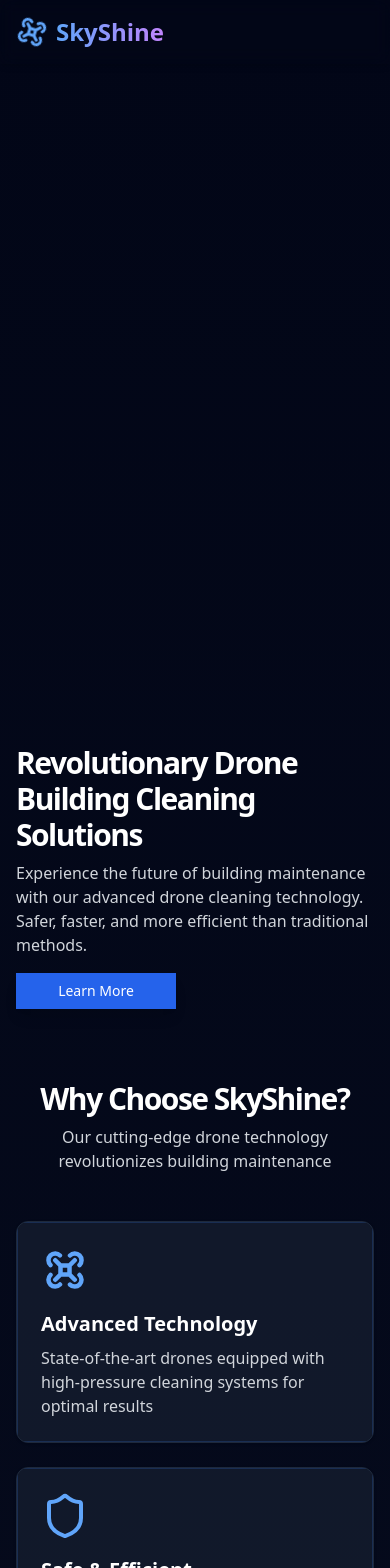
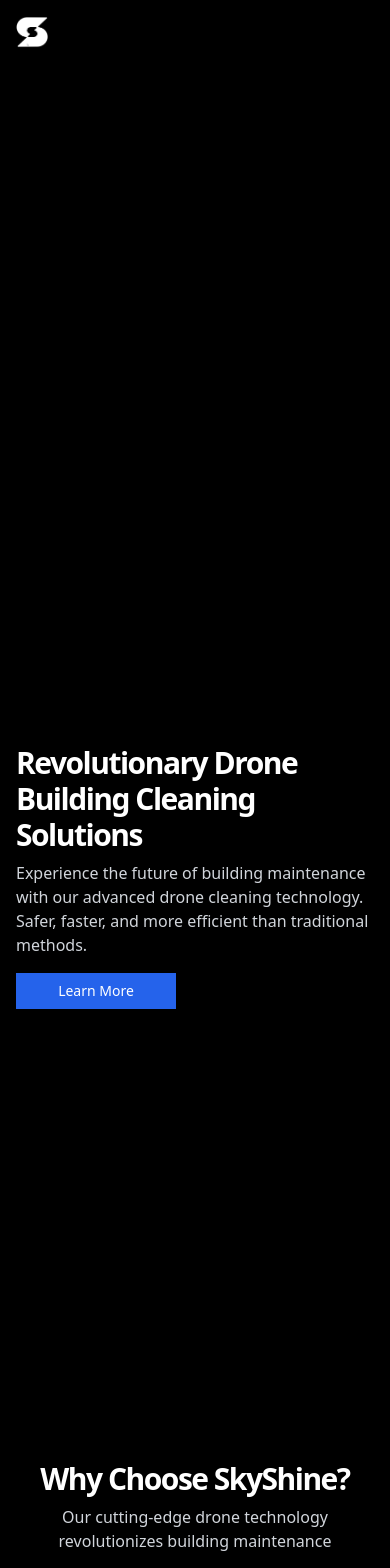
Before and after one commit to So8oS/skyshine, a Next.js app: page / in a window 390 px wide. Shown: the top 1568 px of the page. Built offline with nearby package versions, Linux system fonts and the light colour scheme.

Commit message:
website theme and layout update.

```diff
--- a/app/layout.tsx
+++ b/app/layout.tsx
@@ -1,4 +1,4 @@
-import type { Metadata } from "next";
+import Metadata from "next";
 import { Roboto } from "next/font/google";
 import "./globals.css";
 import Navbar from "@/components/Navbar";
@@ -22,7 +22,7 @@ export default function RootLayout({
   return (
     <html lang="en">
       <body
-        className={`${roboto.variable} ${roboto.variable} flex flex-col  bg-gradient-to-b from-slate-950 to-slate-900 `}
+        className={`${roboto.variable} ${roboto.variable} flex flex-col bg-black `}
       >
         <Navbar />
         <div className="min-h-screen  mx-auto max-w-screen-2xl w-full flex flex-col items-center justify-center ">
--- a/app/page.tsx
+++ b/app/page.tsx
@@ -2,18 +2,18 @@
 
 import Features from "../components/Features";
 import HowItWorks from "@/components/How";
-import BlogSection from "@/components/BlogSection";
+// import BlogSection from "@/components/BlogSection";
 import RequestQuote from "@/components/RequestQuote";
-import GalleryComponent from "@/components/GalleryComponent";
+// import GalleryComponent from "@/components/GalleryComponent";
 import Hero from "@/components/Hero";
-
+import Footer from "@/components/footer";
 export default function LandingPage() {
   return (
     <main className="w-full  ">
       <iframe
         src={
           process.env.NODE_ENV === "development"
-            ? "http://localhost:3001/"
+            ? "http://localhost:3002/"
             : "https://drone-scene-chi.vercel.app/"
         }
         className="w-full lg:h-[93dvh]  h-[75vh] 3xl:h-[95dvh] "
@@ -21,9 +21,10 @@ export default function LandingPage() {
       <Hero />
       <Features />
       <HowItWorks />
-      <GalleryComponent />
-      <BlogSection />
+      {/* <GalleryComponent /> */}
+      {/* <BlogSection /> */}
       <RequestQuote />
+      <Footer />
     </main>
   );
 }
--- a/components/Features.tsx
+++ b/components/Features.tsx
@@ -71,9 +71,9 @@ function Features() {
               transition={{ delay: 0.6, duration: 0.8 }}
               whileInView={{ opacity: 1, y: 0 }}
             >
-              <Card className="relative overflow-hidden bg-slate-800/50 border-slate-800">
+              <Card className="relative overflow-hidden bg-black/80 border-white/30">
                 <CardContent className="p-6">
-                  <feature.icon className="h-12 w-12 text-blue-400 mb-4" />
+                  <feature.icon className="h-12 w-12 text-white/80 mb-4" />
                   <h3 className="text-xl font-bold text-white mb-2">
                     {feature.title}
                   </h3>
--- a/components/Footer.tsx
+++ /dev/null
@@ -1,31 +0,0 @@
-import React from "react";
-import { Button } from "@/components/ui/button";
-import { DrillIcon as Drone } from "lucide-react";
-
-const Footer = () => {
-  return (
-    <footer className="w-full py-6 bg-slate-950">
-      <div className="container px-4 md:px-6">
-        <div className="flex flex-col items-center justify-between gap-4 md:flex-row">
-          <div className="flex items-center space-x-2">
-            <Drone className="h-6 w-6 text-blue-400" />
-            <span className="font-bold text-white">SkyShine</span>
-          </div>
-          <p className="text-center text-sm text-gray-300">
-            © 2024 SkyShine. All rights reserved.
-          </p>
-          <div className="flex gap-4">
-            <Button variant="ghost" className="text-gray-300 hover:text-white">
-              Privacy Policy
-            </Button>
-            <Button variant="ghost" className="text-gray-300 hover:text-white">
-              Terms of Service
-            </Button>
-          </div>
-        </div>
-      </div>
-    </footer>
-  );
-};
-
-export default Footer;
--- a/components/Hero.tsx
+++ b/components/Hero.tsx
@@ -8,7 +8,7 @@ const Hero = () => {
   return (
     <section className="container px-4 md:px-6 pt-12 md:pt-24">
       <div className="grid gap-6 lg:grid-cols-[1fr_500px] lg:gap-12 xl:grid-cols-[1fr_600px] relative">
-        <div className="flex flex-col justify-center space-y-4">
+        <div className="flex flex-col  space-y-4">
           <motion.div
             className="space-y-2"
             initial={{ opacity: 0, y: 20 }}
@@ -51,32 +51,16 @@ const Hero = () => {
             </button> */}
           </motion.div>
         </div>
-        <motion.div
-          initial={{ opacity: 1, y: "100vh" }}
-          animate={{
-            opacity: 1,
-            y: 0,
-            translateY: [0, -20, 0],
-            rotateY: [0, 10, 0],
-          }}
-          transition={{
-            duration: 10,
-            delay: 0.3,
-            type: "spring",
-            bounce: 0.3,
-            translateY: {
-              duration: 4,
-              repeat: Infinity,
-              ease: "easeInOut",
-            },
-            rotateY: {
-              duration: 5,
-              repeat: Infinity,
-              ease: "easeInOut",
-            },
-          }}
-        >
+        <motion.div className="w-full h-full flex items-center justify-center">
           {/* <DroneCanvas /> */}
+          <iframe
+            src={
+              process.env.NODE_ENV === "development"
+                ? "http://localhost:3002/showcase"
+                : "https://drone-scene-chi.vercel.app/showcase"
+            }
+            className="w-full h-[45vh] xl:h-[50vh]   "
+          ></iframe>
         </motion.div>
       </div>
     </section>
--- a/components/How.tsx
+++ b/components/How.tsx
@@ -54,7 +54,7 @@ export default function HowItWorks() {
         </div>
 
         <div className="relative mt-12 lg:mt-20">
-          <div className="absolute inset-x-0 hidden xl:px-44 top-2 md:block md:px-20 lg:px-28">
+          <div className="absolute inset-x-0 hidden xl:px-52 top-2 md:block md:px-28 lg:px-40">
             <img
               alt=""
               loading="lazy"
--- a/components/Navbar.tsx
+++ b/components/Navbar.tsx
@@ -1,7 +1,7 @@
+/* eslint-disable @next/next/no-img-element */
 "use client";
 
 import React, { useEffect, useState } from "react";
-import { PiDroneBold } from "react-icons/pi";
 import Link from "next/link";
 import { motion } from "motion/react";
 // import CustomDrawer from "./Drawer";
@@ -26,19 +26,19 @@ const Navbar = () => {
 
   return (
     <motion.nav
-      className={`px-4 lg:px-6 h-16 flex items-center justify-between mx-auto max-w-screen-2xl w-full relative sticky top-0 z-50 py-2 bg-background/60 backdrop-blur shadow-md transition-all duration-500 ${
-        isScrolled ? "bg-slate-900 bg-opacity-90 backdrop-blur-sm" : ""
+      className={`px-4 lg:px-6 h-16 flex items-center border-white/10 relative sticky top-0 z-50 py-2 bg-background/60 backdrop-blur shadow-md transition-all duration-500 ${
+        isScrolled ? "bg-black border-b  bg-opacity-90 backdrop-blur-sm" : ""
       }`}
       initial={{ opacity: 0, y: 0 }}
       animate={{ opacity: 1, y: 0 }}
       transition={{ duration: 0.5 }}
     >
-      <div className="flex items-center space-x-4">
+      <div className="flex items-center space-x-4 justify-between mx-auto max-w-screen-2xl w-full ">
         <Link href="/" className="flex items-center space-x-2 pr-4">
-          <PiDroneBold className="h-8 w-8 text-blue-400 animate-spin" />
-          <span className="font-bold text-2xl bg-gradient-to-r from-blue-400 to-purple-400 text-transparent bg-clip-text">
+          <img src="/skyshinelogowhite.png" alt="logo" className="h-8 w-8" />
+          {/* <span className="font-bold text-2xl bg-gradient-to-r from-blue-400 to-purple-400 text-transparent bg-clip-text">
             SkyShine
-          </span>
+          </span> */}
         </Link>
         {/* <ul className="hidden lg:flex gap-4 sm:gap-6">
           <Link
--- /dev/null
+++ b/components/footer.tsx
@@ -0,0 +1,167 @@
+/* eslint-disable @next/next/no-img-element */
+import Link from "next/link";
+import {
+  Facebook,
+  Twitter,
+  Instagram,
+  Linkedin,
+  Mail,
+  Phone,
+} from "lucide-react";
+
+export default function Footer() {
+  return (
+    <footer className="bg-black border-t border-white/30">
+      <div className="container mx-auto px-4 py-12">
+        <div className="grid grid-cols-1 md:grid-cols-4 gap-8">
+          <div className="space-y-4">
+            <div className="flex items-center space-x-2">
+              <div className="w-10 h-10 flex items-center justify-center">
+                <img
+                  src="/skyshinelogowhite.png"
+                  alt="SkyShine Logo"
+                  className="w-full h-full object-contain"
+                />
+              </div>
+              <span className="text-xl font-bold text-white">SkyShine</span>
+            </div>
+            <p className="text-gray-400">
+              Revolutionary drone technology for building maintenance and
+              cleaning solutions.
+            </p>
+            <div className="flex space-x-4">
+              <Link
+                href="#"
+                className="text-gray-400 hover:text-white transition-colors"
+              >
+                <Facebook className="h-5 w-5" />
+              </Link>
+              <Link
+                href="#"
+                className="text-gray-400 hover:text-white transition-colors"
+              >
+                <Twitter className="h-5 w-5" />
+              </Link>
+              <Link
+                href="#"
+                className="text-gray-400 hover:text-white transition-colors"
+              >
+                <Instagram className="h-5 w-5" />
+              </Link>
+              <Link
+                href="#"
+                className="text-gray-400 hover:text-white transition-colors"
+              >
+                <Linkedin className="h-5 w-5" />
+              </Link>
+            </div>
+          </div>
+
+          <div>
+            <h3 className="text-lg font-semibold mb-4">Quick Links</h3>
+            <ul className="space-y-2">
+              <li>
+                <Link
+                  href="/"
+                  className="text-gray-400 hover:text-white transition-colors"
+                >
+                  Home
+                </Link>
+              </li>
+              <li>
+                <Link
+                  href="#features"
+                  className="text-gray-400 hover:text-white transition-colors"
+                >
+                  Services
+                </Link>
+              </li>
+              <li>
+                <Link
+                  href="#how-it-works"
+                  className="text-gray-400 hover:text-white transition-colors"
+                >
+                  How It Works
+                </Link>
+              </li>
+            </ul>
+          </div>
+
+          <div>
+            <h3 className="text-lg font-semibold mb-4">Services</h3>
+            <ul className="space-y-2">
+              <li>
+                <Link
+                  href="#"
+                  className="text-gray-400 hover:text-white transition-colors"
+                >
+                  Window Cleaning
+                </Link>
+              </li>
+              <li>
+                <Link
+                  href="#"
+                  className="text-gray-400 hover:text-white transition-colors"
+                >
+                  Facade Maintenance
+                </Link>
+              </li>
+              <li>
+                <Link
+                  href="#"
+                  className="text-gray-400 hover:text-white transition-colors"
+                >
+                  Solar Panel Cleaning
+                </Link>
+              </li>
+              <li>
+                <Link
+                  href="#"
+                  className="text-gray-400 hover:text-white transition-colors"
+                >
+                  Roof Cleaning
+                </Link>
+              </li>
+              <li>
+                <Link
+                  href="#"
+                  className="text-gray-400 hover:text-white transition-colors"
+                >
+                  Building Inspection
+                </Link>
+              </li>
+            </ul>
+          </div>
+
+          <div>
+            <h3 className="text-lg font-semibold mb-4">Contact Us</h3>
+            <ul className="space-y-4">
+              <li className="flex items-start">
+                <Mail className="h-5 w-5 text-white mr-2 mt-0.5" />
+                <span className="text-gray-400">info@skyshine.com</span>
+              </li>
+              <li className="flex items-start">
+                <Phone className="h-5 w-5 text-white mr-2 mt-0.5" />
+                <span className="text-gray-400">+1 (555) 123-4567</span>
+              </li>
+            </ul>
+          </div>
+        </div>
+
+        <div className="border-t border-white/30 mt-12 pt-8 flex flex-col md:flex-row justify-between items-center">
+          <p className="text-gray-500 text-sm">
+            © {new Date().getFullYear()} SkyShine. All rights reserved.
+          </p>
+          <div className="flex space-x-6 mt-4 md:mt-0">
+            <Link href="#" className="text-gray-500 hover:text-white text-sm">
+              Privacy Policy
+            </Link>
+            <Link href="#" className="text-gray-500 hover:text-white text-sm">
+              Terms of Service
+            </Link>
+          </div>
+        </div>
+      </div>
+    </footer>
+  );
+}
```
Also changed, not shown: app/contact/page.tsx (deleted, +0 -8 lines), app/gallery/page.tsx (deleted, +0 -11 lines), components/RequestQuote.tsx (+7 -7 lines), public/skyshinelogo.png (added), public/skyshinelogowhite.png (added).
